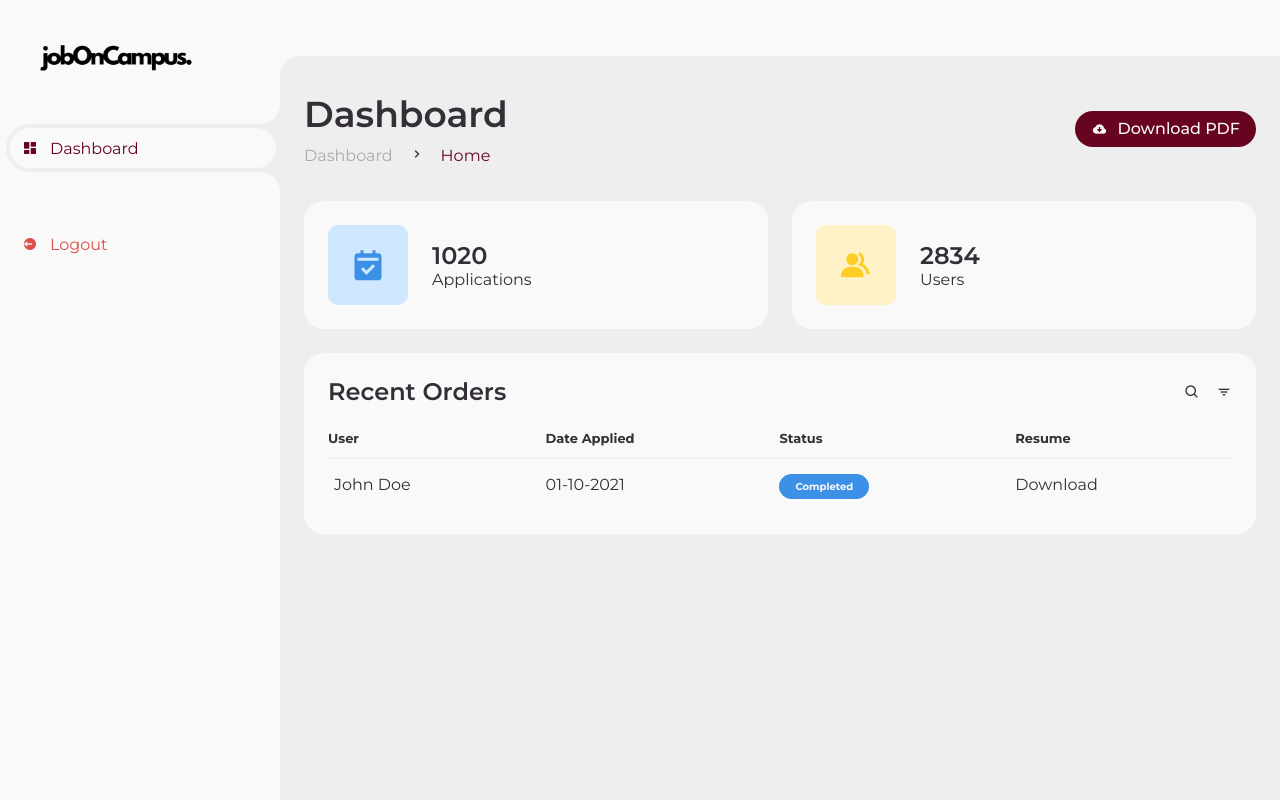
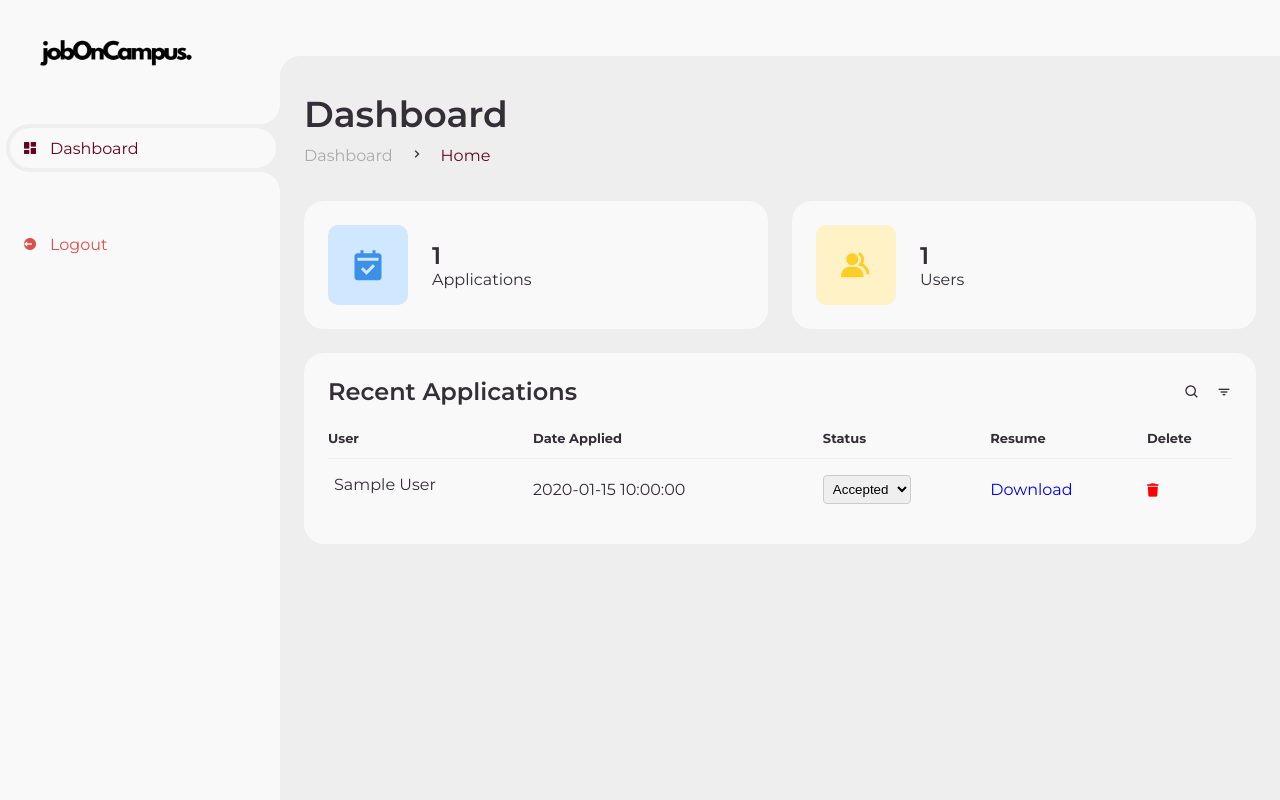
Before and after one commit to ilikeronnnnii/JobOnCampus, a PHP site: page /jobOnCampus/supervisor.php in a window 1280 px wide. Run offline with PHP 8.4, Linux system fonts and the light colour scheme; the visitor is signed in with stand-in values (Sample User, id 1); tables that the repository leaves empty or names only in its code hold one stand-in row (values such as "Sample post").

Commit message:
application jadi

```diff
--- a/scripts/apply.php
+++ b/scripts/apply.php
@@ -31,9 +31,10 @@ if ($resultCheck->num_rows > 0) {
     $message = "You have already applied for this job.";
 } else {
     // Insert a new application record
-    $sqlInsert = "INSERT INTO application (userID, jobID, status) VALUES (?, ?, 'pending')";
+    $dateApplied = date("Y-m-d H:i:s"); // Get the current date and time
+    $sqlInsert = "INSERT INTO application (userID, jobID, status, dateApplied) VALUES (?, ?, 'pending', ?)";
     $stmtInsert = $conn->prepare($sqlInsert);
-    $stmtInsert->bind_param("ii", $userID, $jobID);
+    $stmtInsert->bind_param("iis", $userID, $jobID, $dateApplied);
 
     if ($stmtInsert->execute()) {
         header("Location: http://localhost/jobOnCampus/applications.php");
--- a/supervisor.php
+++ b/supervisor.php
@@ -1,3 +1,46 @@
+<?php
+session_start();
+if (!isset($_SESSION['userID'])) {
+    header("Location: index.php"); // Redirect to login page if not logged in
+    exit();
+}
+
+require_once "scripts/database.php";
+
+// Fetch the number of users
+$sqlUserCount = "SELECT COUNT(*) as userCount FROM user";
+$resultUserCount = $conn->query($sqlUserCount);
+$userCount = 0;
+if ($resultUserCount->num_rows > 0) {
+    $row = $resultUserCount->fetch_assoc();
+    $userCount = $row['userCount'];
+}
+
+// Fetch the number of applications
+$sqlApplicationCount = "SELECT COUNT(*) as applicationCount FROM application";
+$resultApplicationCount = $conn->query($sqlApplicationCount);
+$applicationCount = 0;
+if ($resultApplicationCount->num_rows > 0) {
+    $row = $resultApplicationCount->fetch_assoc();
+    $applicationCount = $row['applicationCount'];
+}
+
+// SQL query to fetch application data
+$sql = "SELECT u.Name, a.ApplicationID, a.DateApplied, a.Status, u.Resume
+        FROM application a
+        INNER JOIN user u ON a.userID = u.userID";
+$result = $conn->query($sql);
+
+$applications = [];
+if ($result->num_rows > 0) {
+    while ($row = $result->fetch_assoc()) {
+        $applications[] = $row;
+    }
+}
+
+$conn->close();
+?>
+
 <!DOCTYPE html>
 <html lang="en">
 
@@ -5,17 +48,35 @@
     <meta charset="UTF-8">
     <meta name="viewport" content="width=device-width, initial-scale=1.0">
     <link href='https://unpkg.com/boxicons@2.0.9/css/boxicons.min.css' rel='stylesheet'>
+    <link rel="stylesheet" href="https://cdnjs.cloudflare.com/ajax/libs/font-awesome/6.4.2/css/all.min.css" />
     <link rel="stylesheet" href="css/supervisor.css">
     <link rel="shortcut icon" type="x-icon" href="images/tab.png" />
     <title>JobOnCampus</title>
+    <style>
+        .status-select {
+            padding: 5px;
+            border: 1px solid #ccc;
+            border-radius: 4px;
+        }
+
+        .delete-button {
+            background: none;
+            border: none;
+            color: #ff0000;
+            cursor: pointer;
+        }
+
+        .delete-button:hover {
+            color: #cc0000;
+        }
+    </style>
 </head>
 
 <body>
 
-
     <section id="sidebar">
         <a href="#" class="brand">
-            <img src="images/jobOnCampusBlack.png" style="width: 70%; margin-top: 60px;">
+            <img src="images/jobOnCampusBlack.png" style="width: 70%; margin-top: 50px;">
         </a>
         <ul class="side-menu top">
             <li class="active">
@@ -27,7 +88,7 @@
         </ul>
         <ul class="side-menu">
             <li>
-                <a href="#" class="logout">
+                <a href="http://localhost/jobOnCampus/index.php" class="logout">
                     <i class='bx bxs-log-out-circle'></i>
                     <span class="text">Logout</span>
                 </a>
@@ -36,10 +97,8 @@
     </section>
     <section id="content">
         <nav>
-            <a href="#" class="notification">
-            </a>
-            <a href="#" class="profile">
-            </a>
+            <a href="#" class="notification"></a>
+            <a href="#" class="profile"></a>
         </nav>
 
         <main>
@@ -56,34 +115,29 @@
                         </li>
                     </ul>
                 </div>
-                <a href="#" class="btn-download">
-                    <i class='bx bxs-cloud-download'></i>
-                    <span class="text">Download PDF</span>
-                </a>
             </div>
 
             <ul class="box-info">
                 <li>
                     <i class='bx bxs-calendar-check'></i>
                     <span class="text">
-                        <h3>1020</h3>
+                        <h3><?php echo $applicationCount; ?></h3>
                         <p>Applications</p>
                     </span>
                 </li>
                 <li>
                     <i class='bx bxs-group'></i>
                     <span class="text">
-                        <h3>2834</h3>
+                        <h3><?php echo $userCount; ?></h3>
                         <p>Users</p>
                     </span>
                 </li>
             </ul>
 
-
             <div class="table-data">
                 <div class="order">
                     <div class="head">
-                        <h3>Recent Orders</h3>
+                        <h3>Recent Applications</h3>
                         <i class='bx bx-search'></i>
                         <i class='bx bx-filter'></i>
                     </div>
@@ -94,22 +148,51 @@
                                 <th>Date Applied</th>
                                 <th>Status</th>
                                 <th>Resume</th>
+                                <th>Delete</th>
                             </tr>
                         </thead>
                         <tbody>
-                            <tr>
-                                <td>
-                                    <p>John Doe</p>
-                                </td>
-                                <td>01-10-2021</td>
-                                <td><span class="status completed">Completed</span></td>
-                                <td>Download</td>
-                            </tr>
-
+                            <?php if (count($applications) > 0): ?>
+                                <?php foreach ($applications as $application): ?>
+                                    <tr>
+                                        <td><?php echo htmlspecialchars($application['Name']); ?></td>
+                                        <td><?php echo htmlspecialchars($application['DateApplied']); ?></td>
+                                        <td>
+                                            <form action="scripts/update_status.php" method="post">
+                                                <input type="hidden" name="applicationID"
+                                                    value="<?php echo $application['ApplicationID']; ?>">
+                                                <select name="status" class="status-select" onchange="this.form.submit()">
+                                                    <option value="working" <?php echo ($application['Status'] == 'working') ? 'selected' : ''; ?>>Working</option>
+                                                    <option value="rejected" <?php echo ($application['Status'] == 'rejected') ? 'selected' : ''; ?>>Rejected</option>
+                                                    <option value="accepted" <?php echo ($application['Status'] == 'accepted') ? 'selected' : ''; ?>>Accepted</option>
+                                                    <option value="pending" <?php echo ($application['Status'] == 'pending') ? 'selected' : ''; ?>>Pending</option>
+                                                    <option value="past" <?php echo ($application['Status'] == 'past') ? 'selected' : ''; ?>>Past</option>
+                                                </select>
+                                            </form>
+                                        </td>
+                                        <td><a href="scripts/uploads/<?php echo htmlspecialchars($application['Resume']); ?>"
+                                                target="_blank">Download</a></td>
+                                        <td>
+                                            <form action="scripts/delete_application.php" method="post"
+                                                onsubmit="return confirm('Are you sure you want to delete this application?');">
+                                                <input type="hidden" name="applicationID"
+                                                    value="<?php echo $application['ApplicationID']; ?>">
+                                                <button type="submit" class="delete-button"><i
+                                                        class="fa-solid fa-trash"></i></button>
+                                            </form>
+                                        </td>
+                                    </tr>
+                                <?php endforeach; ?>
+                            <?php else: ?>
+                                <tr>
+                                    <td colspan="5">No applications found</td>
+                                </tr>
+                            <?php endif; ?>
                         </tbody>
                     </table>
                 </div>
             </div>
+        </main>
     </section>
     <script src="script3.js"></script>
 </body>
```
Also changed, not shown: applications.php (+6 -2 lines), scripts/delete_application.php (added, +23 -0 lines), scripts/update_status.php (added, +24 -0 lines).
